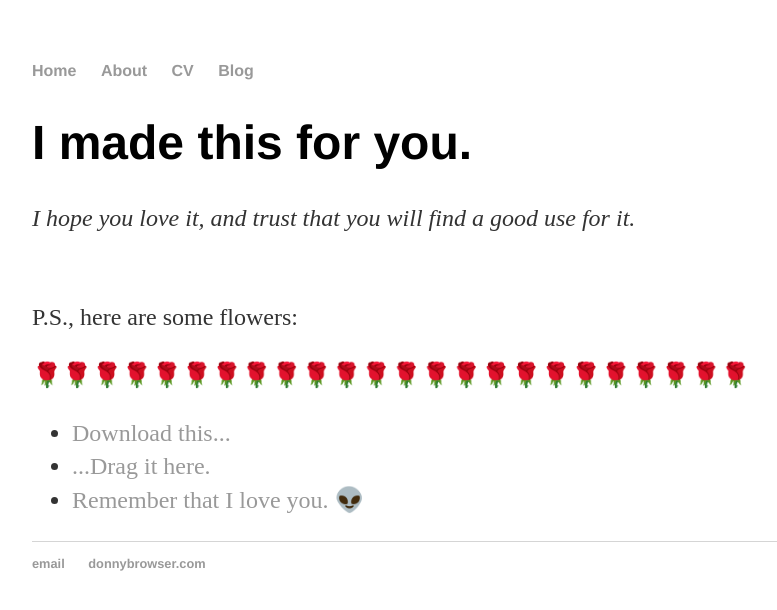
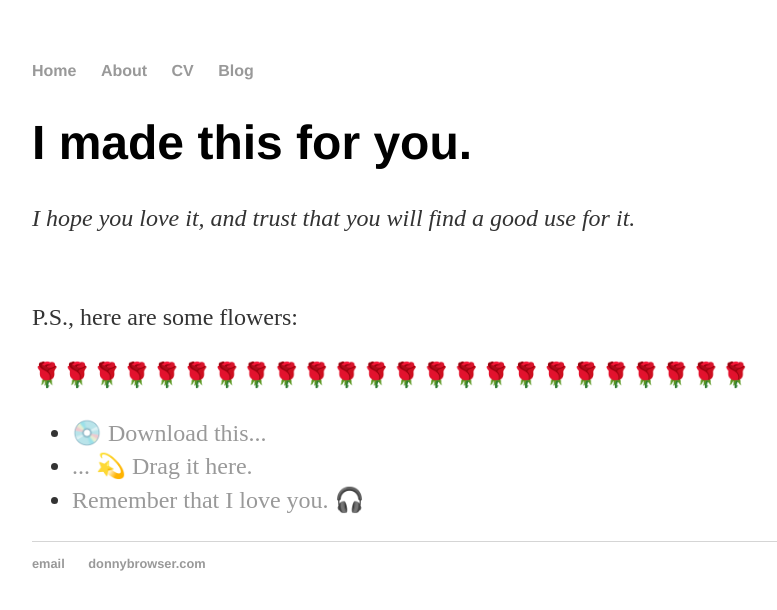
Before and after one commit to aliahberg/donnybrowser, a Jekyll site: the page built from about/index.html, in a window 1280 px wide. Shown: the top 610 px of the page, without its empty margins (160-937 px from the left). Built offline with Jekyll 4.4.1, drawn with Linux system fonts in a browser that asks for light colours.

```diff
--- a/about/index.html
+++ b/about/index.html
@@ -10,8 +10,8 @@ title: About Donny Brower
 	<p>P.S., here are some flowers:</p>
   <p>🌹🌹🌹🌹🌹🌹🌹🌹🌹🌹🌹🌹🌹🌹🌹🌹🌹🌹🌹🌹🌹🌹🌹🌹</p>
 			<ul class="contacts">
-				<li><a href="https://drive.google.com/file/d/1zcO6FuV7reCSk08uNA7Y4Wc1b81Npi3N/view?usp=sharing">Download this...</a></li>
-				<li><a href="https://soniaboller.github.io/audible-visuals/">...Drag it here.</a></li>
-				<li><a href="https://open.spotify.com/playlist/1BBDeqbyDsYsJ8v0vr5eNm?si=905c0c0a378c457a">Remember that I love you. 👽</a></li>
+				<li><a href="https://drive.google.com/file/d/1zcO6FuV7reCSk08uNA7Y4Wc1b81Npi3N/view?usp=sharing">💿 Download this...</a></li>
+				<li><a href="https://soniaboller.github.io/audible-visuals/">... 💫 Drag it here.</a></li>
+				<li><a href="https://open.spotify.com/playlist/1BBDeqbyDsYsJ8v0vr5eNm?si=905c0c0a378c457a">Remember that I love you. 🎧 </a></li>
 				</ul>
 		</div>
```
